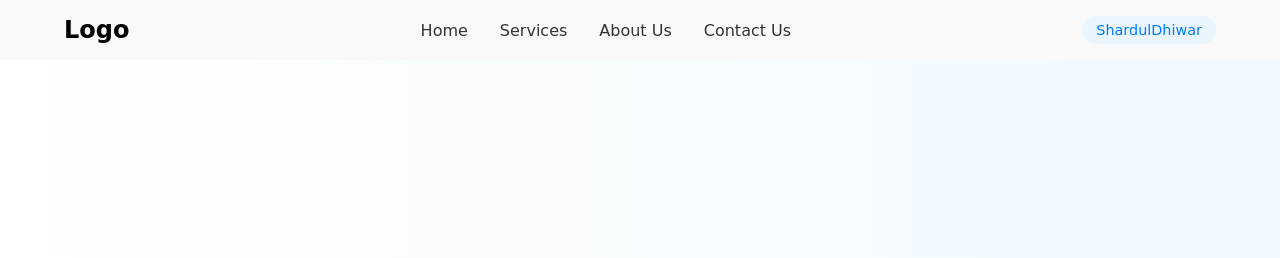
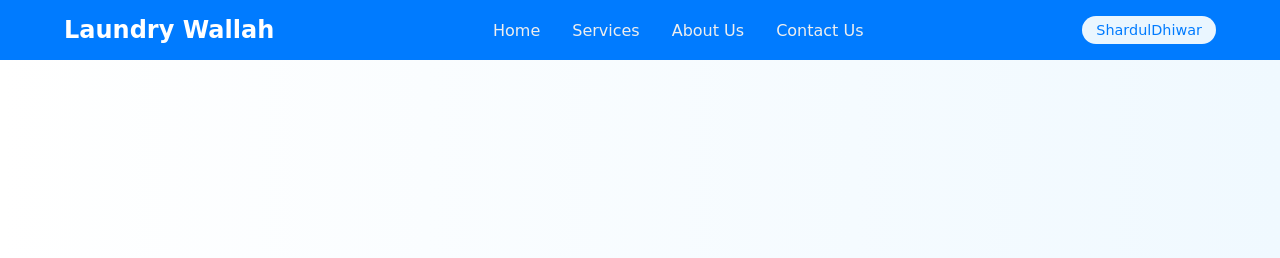
Before and after one commit to ShardulDhiwar528/-Laundry-Wallah, a plain HTML site: page index.html in a window 1280 px wide. Shown: the top 258 px of the page. Drawn offline with Linux system fonts and the light colour scheme.

Commit message:
Update index.html

```diff
--- a/index.html
+++ b/index.html
@@ -24,13 +24,14 @@
       justify-content: space-between;
       align-items: center;
       padding: 1rem 5%;
-      background-color: #f9f9f9;
+      background-color: #007bff;
     }
 
     .logo {
       font-size: 1.5rem;
       font-weight: bold;
       cursor: pointer;
+      color: #fff;
     }
 
     .nav-links {
@@ -41,12 +42,12 @@
 
     .nav-links a {
       text-decoration: none;
-      color: #333;
+      color: #eee;
       font-weight: 500;
     }
 
     .nav-links a:hover {
-      color: #007bff;
+      color: #333;
     }
 
     .username {
@@ -106,6 +107,8 @@
 
     .hero-text button:hover {
       background: #0056b3;
+      transform: scale(1.5) translate(30px);
+      transition: transform 0.3s ease;
     }
 
     .hero-img {
@@ -113,6 +116,11 @@
       display: flex;
       justify-content: center;
       cursor: pointer;
+    }
+
+    .hero-img:hover {
+      transform: scale(1.05);
+      transition: transform 0.3s ease;
     }
 
     .hero-img img {
@@ -135,7 +143,7 @@
 
   <!-- Navbar -->
   <nav>
-    <div class="logo">Logo</div>
+    <div class="logo">Laundry Wallah</div>
     <ul class="nav-links">
       <li><a href="#">Home</a></li>
       <li><a href="#">Services</a></li>
```
